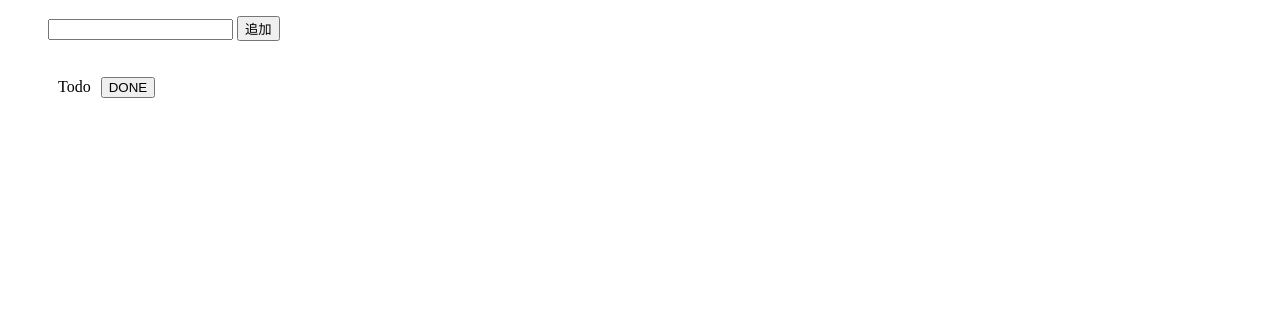
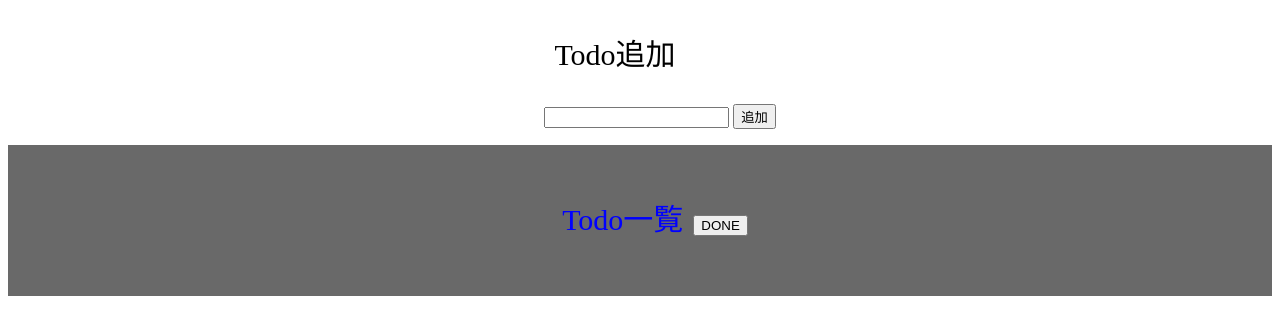
Before and after one commit to touyukunn/todo-list, a plain HTML site: page index.html in a window 1280 px wide. Drawn offline with Linux system fonts and the light colour scheme.

Commit message:
追加修正0313
スタイル変更

```diff
--- a/index.html
+++ b/index.html
@@ -10,28 +10,63 @@
             text-decoration: line-through;
         }
         p{
-            padding:10px;
+
          }
+
+
     button#done{margin:10px
+    }
+
+    div#list{background-color:#696969	;
+           color:white;
+            font-size:30px;
+            padding:20px;
+            text-align:center;
 
     }
+
+    body{
+      text-align:center;
+    }
+    input[type="checkbox"]{
+      position:relative;
+      top:2px;
+    }
+    div#addd{
+      color:black;
+      font-size:30px;
+      text-align:center;
+      margin-right:90px;
+    }
+
+   div#to{
+     color:blue
+   }
+   li{
+     text-align:center;
+   }
     </style>
 </head>
 <body>
-  <div id ="addd" >
+
    <ul>
+     <div id="addd">
+       <p>Todo追加</p>
 
+      </div>
      <label ><input type="text" id="text"name="id"></label>
      <button id ="add">追加</button>
+
    </ul>
-</div>
+
+
 <div id="list">
    <ul class="lists" id="listarea">
 
-     <p  >
+     <div id ="to">
      <!--<input id="box" type="checkbox" />-->
-      Todo<button id ="done">DONE</button>
-    </p>
+      Todo一覧<button id ="done">DONE</button>
+     </div>
     </ul>
 </div>
 <script src="todo.js"></script>
```
